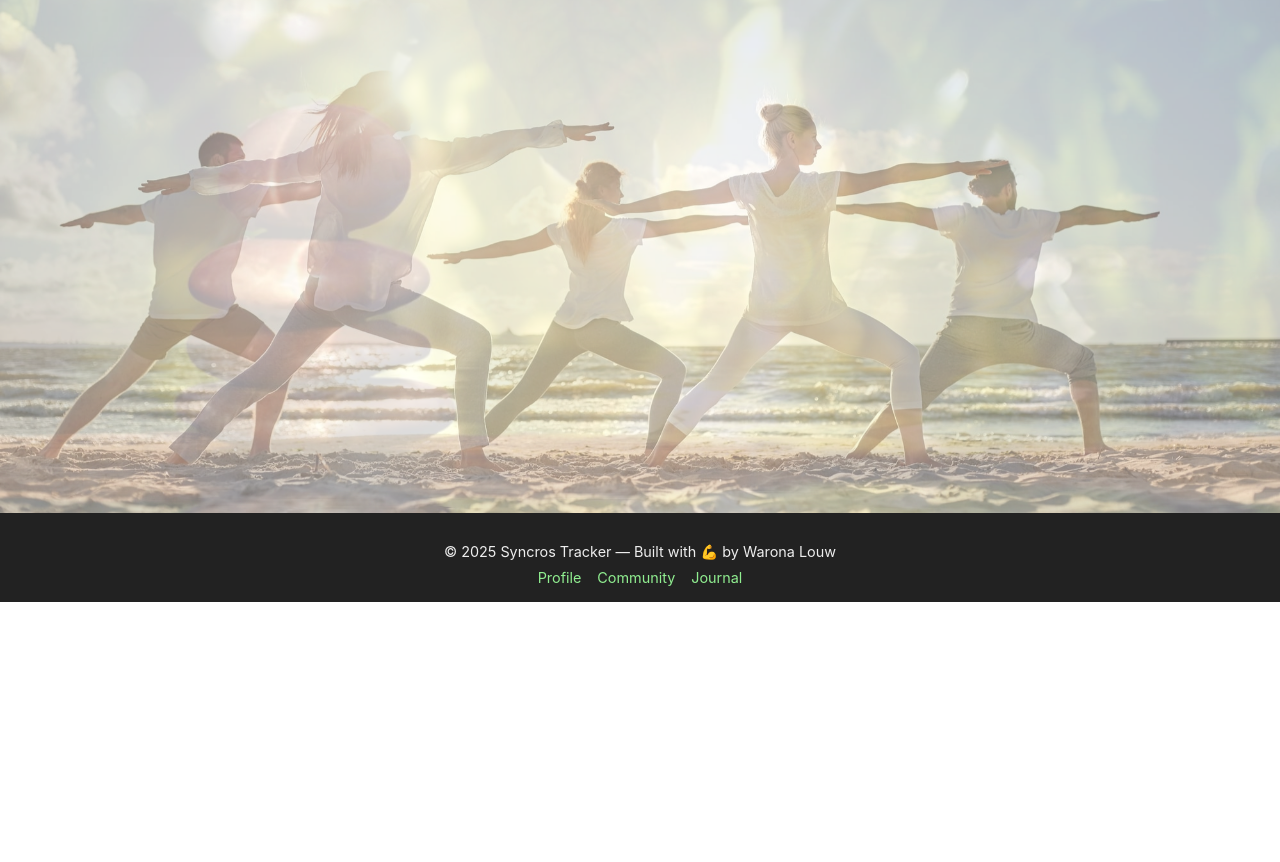
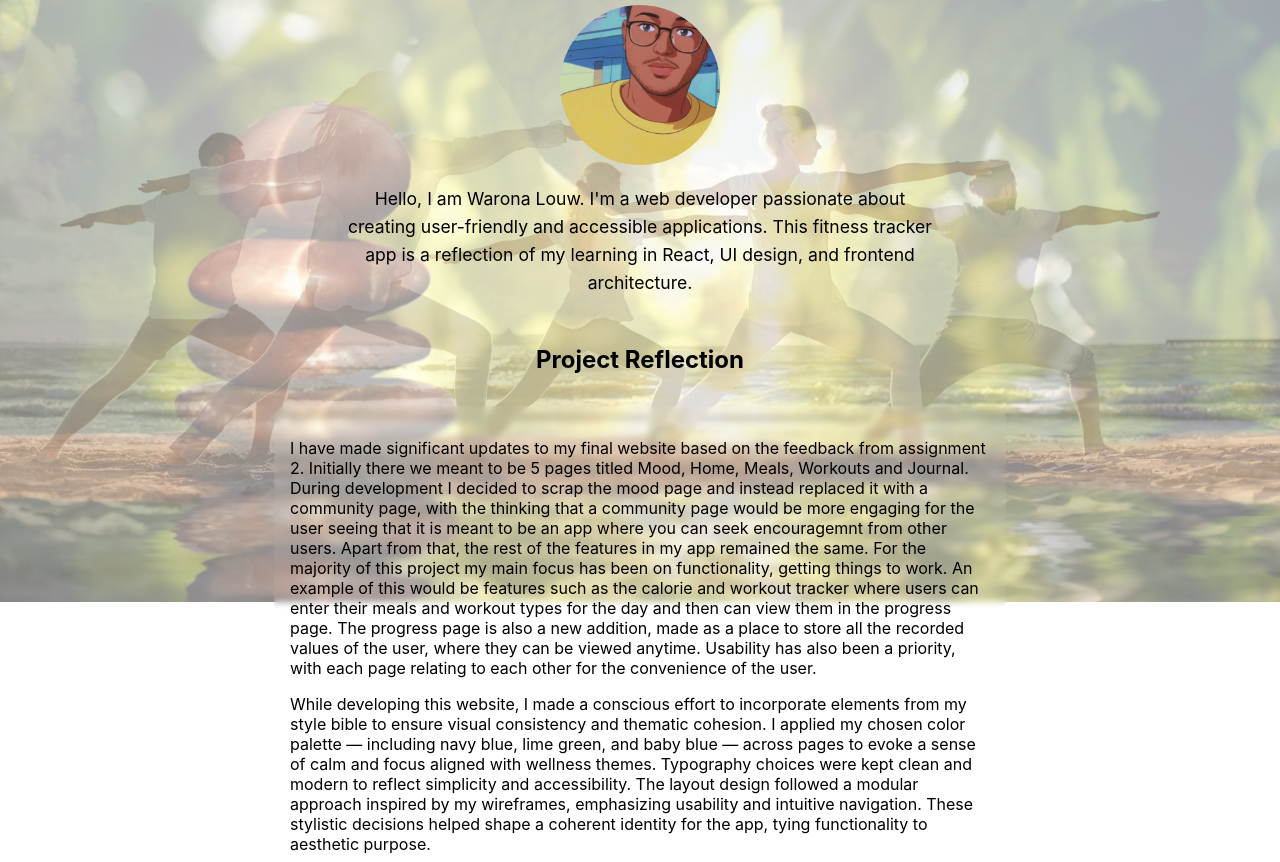
Before and after one commit to Warizzi/my-syncros-app, a React (Create React App) app: page /profile in a window 1280 px wide. Shown: the part 198-1060 px from the top of the page. Before the commit the page ends 800 px from the top, so only its background shows below. Built offline with nearby package versions, Linux system fonts and the light colour scheme.

Commit message:
Profile page and styling updates

```diff
--- /dev/null
+++ b/src/Pages/Profile.css
@@ -0,0 +1,49 @@
+.profile {
+  padding: 2rem;
+  color: rgb(0, 0, 0);
+  text-align: center;
+}
+
+.hero {
+  margin-bottom: 3rem;
+}
+
+.profile-image {
+  width: 160px;
+  height: 160px;
+  object-fit: cover;
+  border-radius: 50%;
+  margin-top: 1rem;
+  margin-bottom: 1rem;
+}
+
+.bio {
+  max-width: 600px;
+  margin: auto;
+  font-size: 1.1rem;
+  line-height: 1.6;
+}
+
+.reflection {
+  margin-top: 3rem;
+}
+
+.reflection h2 {
+  margin-bottom: 2rem;
+}
+
+.reflection-block {
+  background-color: rgba(255, 255, 255, 0.05);
+  margin: 1rem auto;
+  max-width: 700px;
+  border-radius: 10px;
+  padding: 1rem;
+  text-align: left;
+  backdrop-filter: blur(3px);
+}
+
+.reflection-image {
+  width: 100%;
+  border-radius: 6px;
+  margin-bottom: 0.8rem;
+}
--- a/src/Pages/Profile.jsx
+++ b/src/Pages/Profile.jsx
@@ -1,9 +1,39 @@
 import React from 'react';
+import './Profile.css';
+
 
 const Profile = () => {
     return (
-        <div>
-            <h1>Welcome to your Health Tracker</h1>
+        <div className="profile">
+            <section className="hero">
+                <h1>About Me</h1>
+                <img src="../Assets/Profile photo.jpg" alt="Warona Louw" className="profile-image" />
+                <p className="bio">
+                    Hello, I am Warona Louw. I'm a web developer passionate about creating user-friendly and accessible applications.
+                    This fitness tracker app is a reflection of my learning in React, UI design, and frontend architecture.
+                </p>
+            </section>
+
+            <section className="reflection">
+                <h2>Project Reflection</h2>
+                <div className="reflection-block">
+
+                    <p>I have made significant updates to my final website based on the feedback from assignment 2.
+                        Initially there we meant to be 5 pages titled Mood, Home, Meals, Workouts and Journal.
+                        During development I decided to scrap the mood page and instead replaced it with a community page,
+                        with the thinking that a community page would be more engaging for the user seeing that it is meant to be an app where you can seek encouragemnt from other users.
+                        Apart from that, the rest of the features in my app remained the same. For the majority of this project my main focus has been on functionality, getting things to work.
+                        An example of this would be features such as the calorie and workout tracker where users can enter their meals and workout types for the day and then can view them in the progress page.
+                        The progress page is also a new addition, made as a place to store all the recorded values of the user, where they can be viewed anytime.
+                        Usability has also been a priority, with each page relating to each other for the convenience of the user.</p>
+
+                    <p>While developing this website, I made a conscious effort to incorporate elements from my style bible to ensure visual consistency and thematic cohesion.
+                        I applied my chosen color palette — including navy blue, lime green, and baby blue — across pages to evoke a sense of calm and focus aligned with wellness themes.
+                        Typography choices were kept clean and modern to reflect simplicity and accessibility. The layout design followed a modular approach inspired by my wireframes, emphasizing usability and intuitive navigation.
+                        These stylistic decisions helped shape a coherent identity for the app, tying functionality to aesthetic purpose.</p>
+                </div>
+
+            </section>
         </div>
     );
 };
```
Also changed, not shown: public/Assets/Profile photo.jpg (added).
